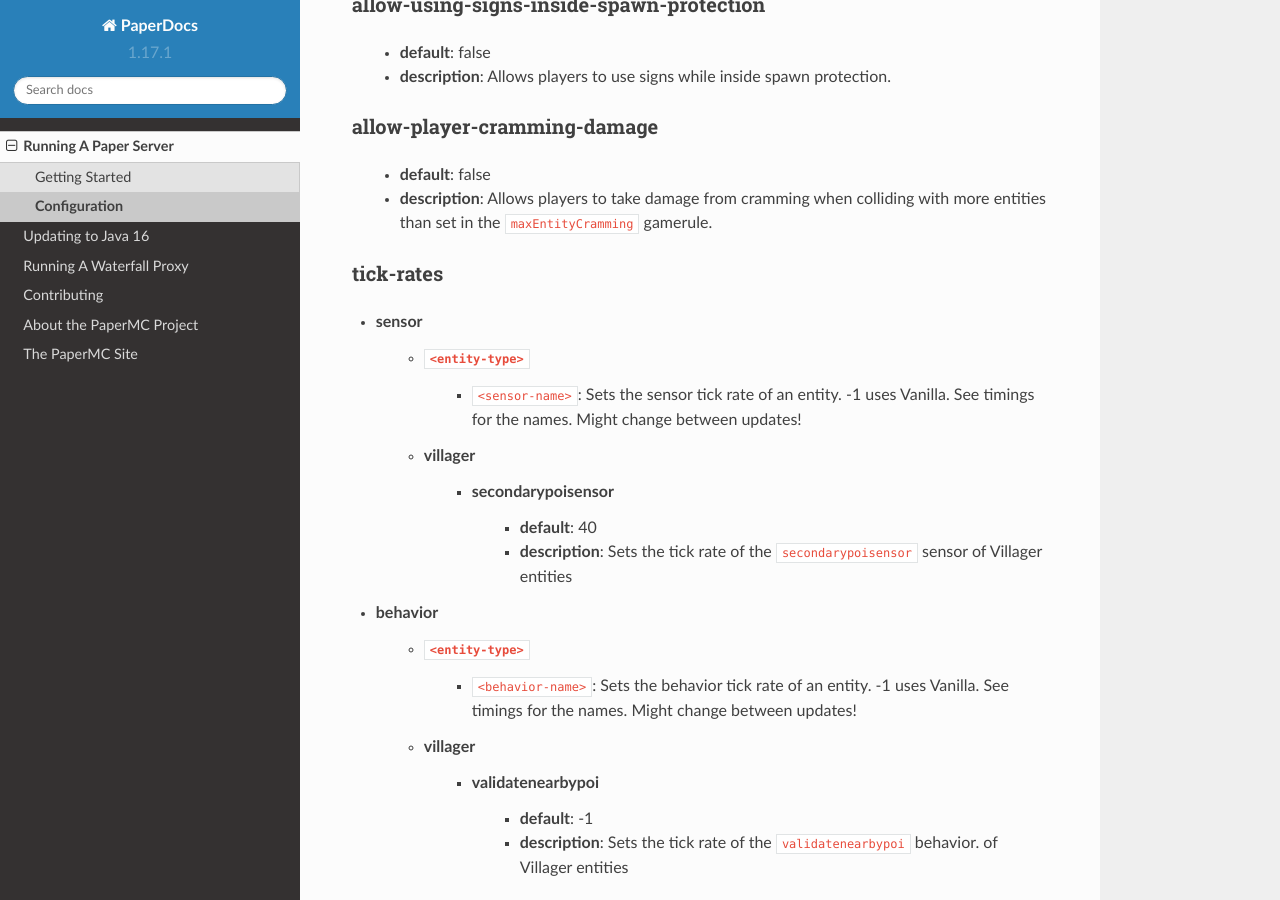
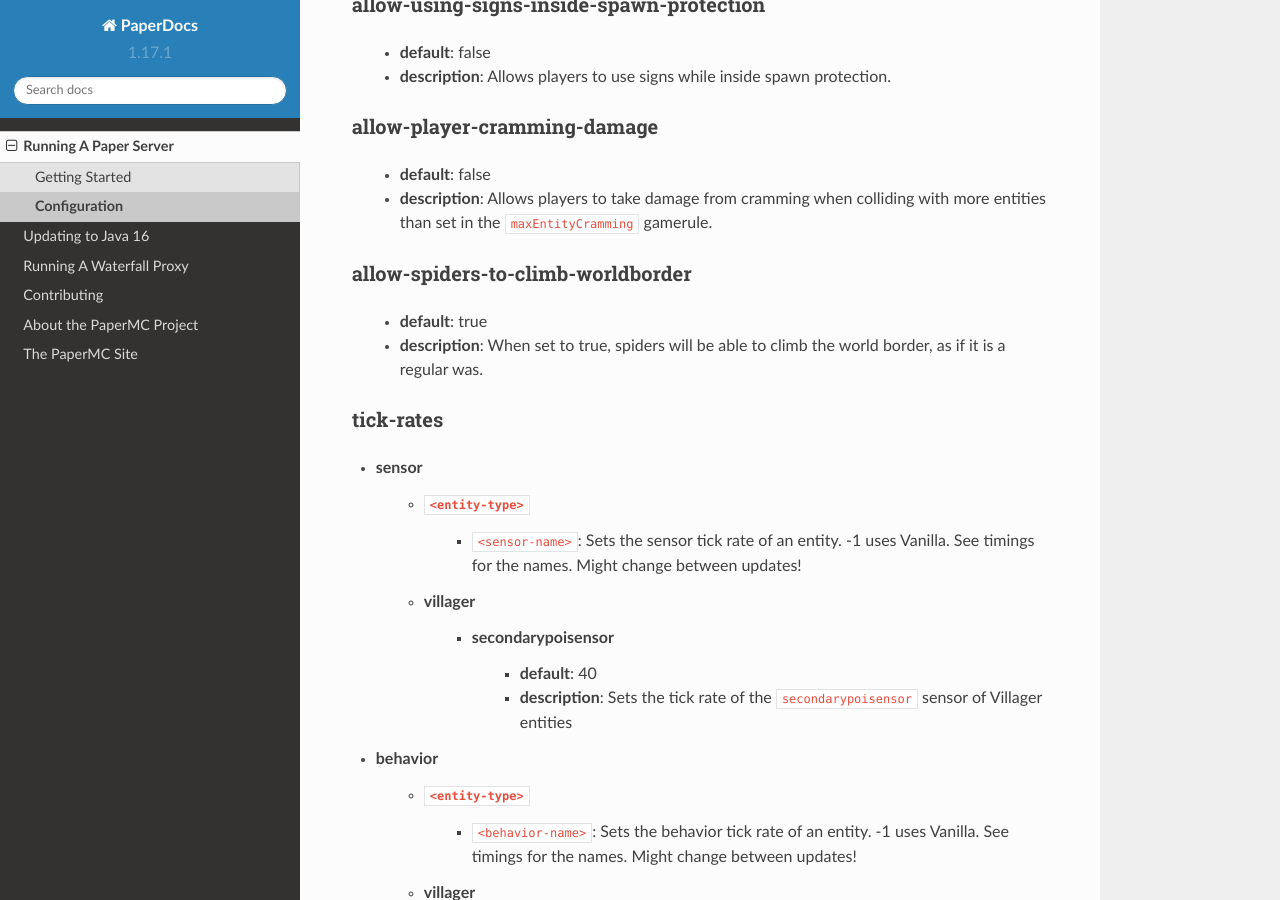
Before and after one commit to PaperMC/PaperDocs, a Sphinx documentation site: the page built from source/server/configuration.rst, in a window 1280 px wide and 900 px high, scrolled down 28267 px. Built offline with Sphinx 7.4.7 and the Read the Docs theme 2.0.0, drawn with Linux system fonts in a browser that asks for light colours.

Commit message:
allow-spiders-to-climb-worldborder docs.

```diff
--- a/source/server/configuration.rst
+++ b/source/server/configuration.rst
@@ -1214,6 +1214,12 @@
    - **description**: Allows players to take damage from cramming when colliding
      with more entities than set in the ``maxEntityCramming`` gamerule.
 
+allow-spiders-to-climb-worldborder
+~~~~~~~~~~~~~~~~~~~~~~~~~~~~~~~~~~
+   - **default**: true
+   - **description**: When set to true, spiders will be able to climb the
+     world border, as if it is a regular was.
+
 tick-rates
 ~~~~~~~~~~
 * sensor
```
